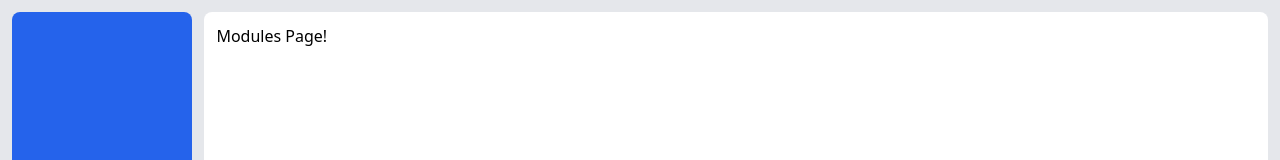
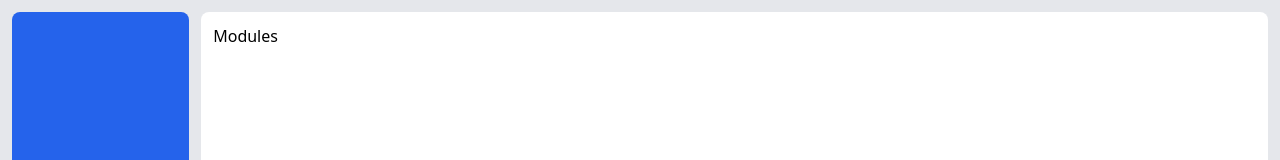
Before and after one commit to Zalaya/configuration-service, a Next.js app in the folder frontend/: page /modules in a window 1280 px wide. Shown: the top 160 px of the page. Built offline with nearby package versions, Linux system fonts and the light colour scheme.

Commit message:
feat(layout): add the basic layout for the interface

```diff
--- a/frontend/src/app/layout.tsx
+++ b/frontend/src/app/layout.tsx
@@ -1,13 +1,8 @@
 import { ReactNode } from "react";
-import { Metadata } from "next";
 
-import MainLayout from "@/components/MainLayout";
+import Container from "@/components/Container";
 
 import "@/styles/globals.css";
-
-export const metadata: Metadata = {
-  title: "Configuration Service"
-};
 
 interface RootLayoutProps {
   children: ReactNode;
@@ -17,9 +12,9 @@ const RootLayout = ({ children }: RootLayoutProps) => {
   return (
     <html>
       <body>
-        <MainLayout>
+        <Container>
           {children}
-        </MainLayout>
+        </Container>
       </body>
     </html>
   );
--- a/frontend/src/app/modules/page.tsx
+++ b/frontend/src/app/modules/page.tsx
@@ -1,8 +1,8 @@
 const Modules = () => {
   return (
-    <h1>
-      Modules Page!
-    </h1>
+    <div>
+      <h1>Modules</h1>
+    </div>
   );
 };
 
--- a/frontend/src/app/page.tsx
+++ b/frontend/src/app/page.tsx
@@ -1,7 +1,7 @@
 import { redirect } from "next/navigation";
 
-const Home = () => {
+const RootPage = () => {
   redirect("/modules");
 };
 
-export default Home;
+export default RootPage;
--- a/frontend/src/app/properties/page.tsx
+++ /dev/null
@@ -1,9 +0,0 @@
-const Properties = () => {
-  return (
-    <h1>
-      Properties Page!
-    </h1>
-  );
-};
-
-export default Properties;
--- a/frontend/src/app/settings/page.tsx
+++ /dev/null
@@ -1,9 +0,0 @@
-const Settings = () => {
-  return (
-    <h1>
-      Settings Page!
-    </h1>
-  );
-};
-
-export default Settings;
--- /dev/null
+++ b/frontend/src/components/Container.tsx
@@ -0,0 +1,21 @@
+import { ReactNode } from "react";
+
+import Panel from "./Panel";
+import Sidebar from "./Sidebar";
+
+interface ContainerProps {
+  children: ReactNode;
+}
+
+const Container = ({ children }: ContainerProps) => {
+  return (
+    <div className="h-screen bg-gray-200 p-3 flex gap-3">
+      <Sidebar />
+      <Panel>
+        {children}
+      </Panel>
+    </div>
+  );
+};
+
+export default Container;
--- a/frontend/src/components/MainLayout.tsx
+++ /dev/null
@@ -1,21 +0,0 @@
-import { ReactNode } from "react";
-
-import Sidebar from "./Sidebar";
-import Panel from "./Panel";
-
-interface MainLayoutProps {
-  children: ReactNode;
-}
-
-const MainLayout = ({ children }: MainLayoutProps) => {
-  return (
-    <div className="h-screen flex flex-row p-3 bg-gray-200 gap-3">
-      <Sidebar />
-      <Panel>
-        {children}
-      </Panel>
-    </div>
-  );
-};
-
-export default MainLayout;
--- a/frontend/src/components/Panel.tsx
+++ b/frontend/src/components/Panel.tsx
@@ -6,7 +6,7 @@ interface PanelProps {
 
 const Panel = ({ children }: PanelProps) => {
   return (
-    <div className="h-full bg-white rounded-lg w-full p-3">
+    <div className="h-full w-full p-3 bg-white rounded-lg">
       {children}
     </div>
   );
--- a/frontend/src/components/Sidebar.tsx
+++ b/frontend/src/components/Sidebar.tsx
@@ -1,6 +1,6 @@
 const Sidebar = () => {
   return (
-    <div className="w-1/6 bg-blue-600 h-full rounded-lg p-3">
+    <div className="h-full bg-blue-600 w-1/6 rounded-lg">
 
     </div>
   );
```
